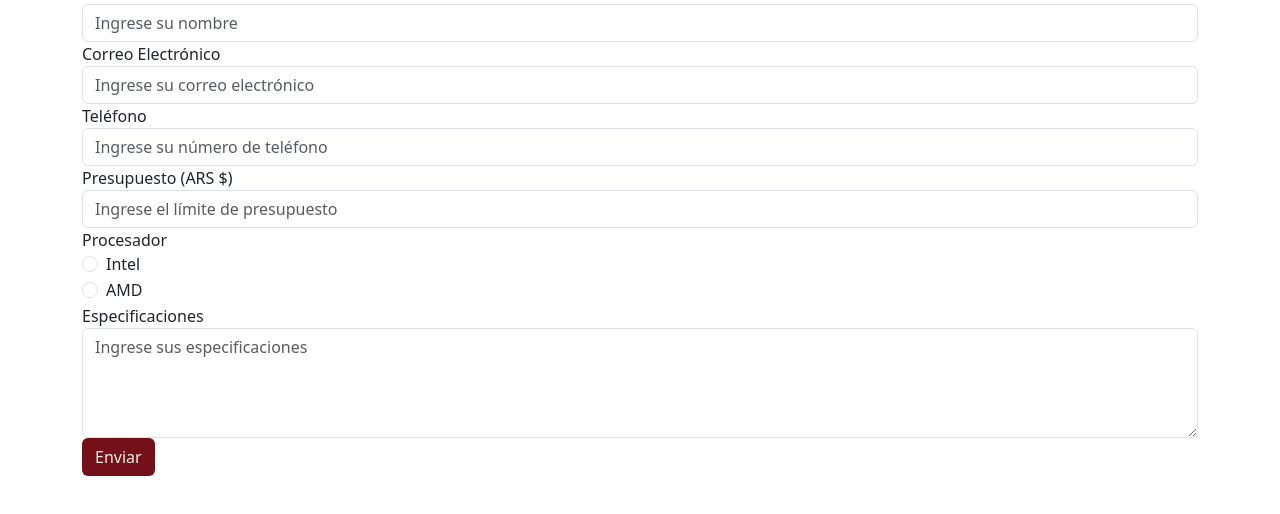
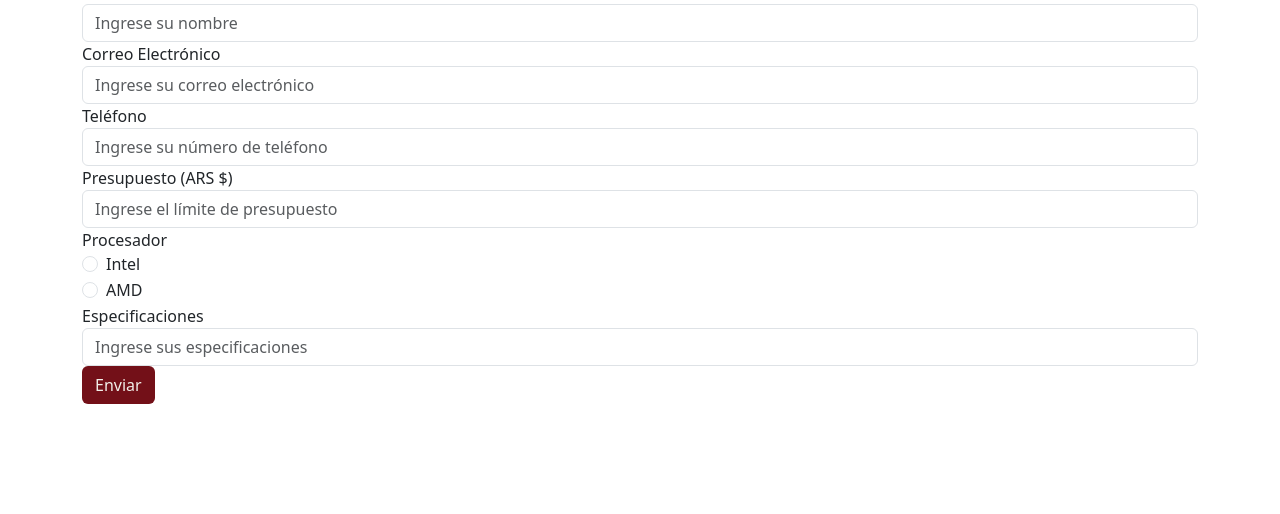
Before and after one commit to martinveron/mi_repositorio, a website: page pages/armatupc.html in a window 1280 px wide. Shown: the part 166-680 px from the top of the page. Drawn offline with nearby package versions, Linux system fonts and the light colour scheme.

Commit message:
se fixean cositas de input aesthetic

```diff
--- a/pages/armatupc.html
+++ b/pages/armatupc.html
@@ -66,8 +66,8 @@
             </div>
             <div class="form-group">
                 <label for="especificaciones">Especificaciones</label>
-                    <textarea class="form-control" id="espeficicaciones" rows="4"
-                        placeholder="Ingrese sus especificaciones"></textarea>
+                <input type="text" class="form-control" id="especificaciones"
+                    placeholder="Ingrese sus especificaciones">
             </div>
             <button type="submit" id="sumbitform" class="btn btn-block">Enviar</button>
         </form>
```
Lines whose indentation alone changed are shown as unchanged.
